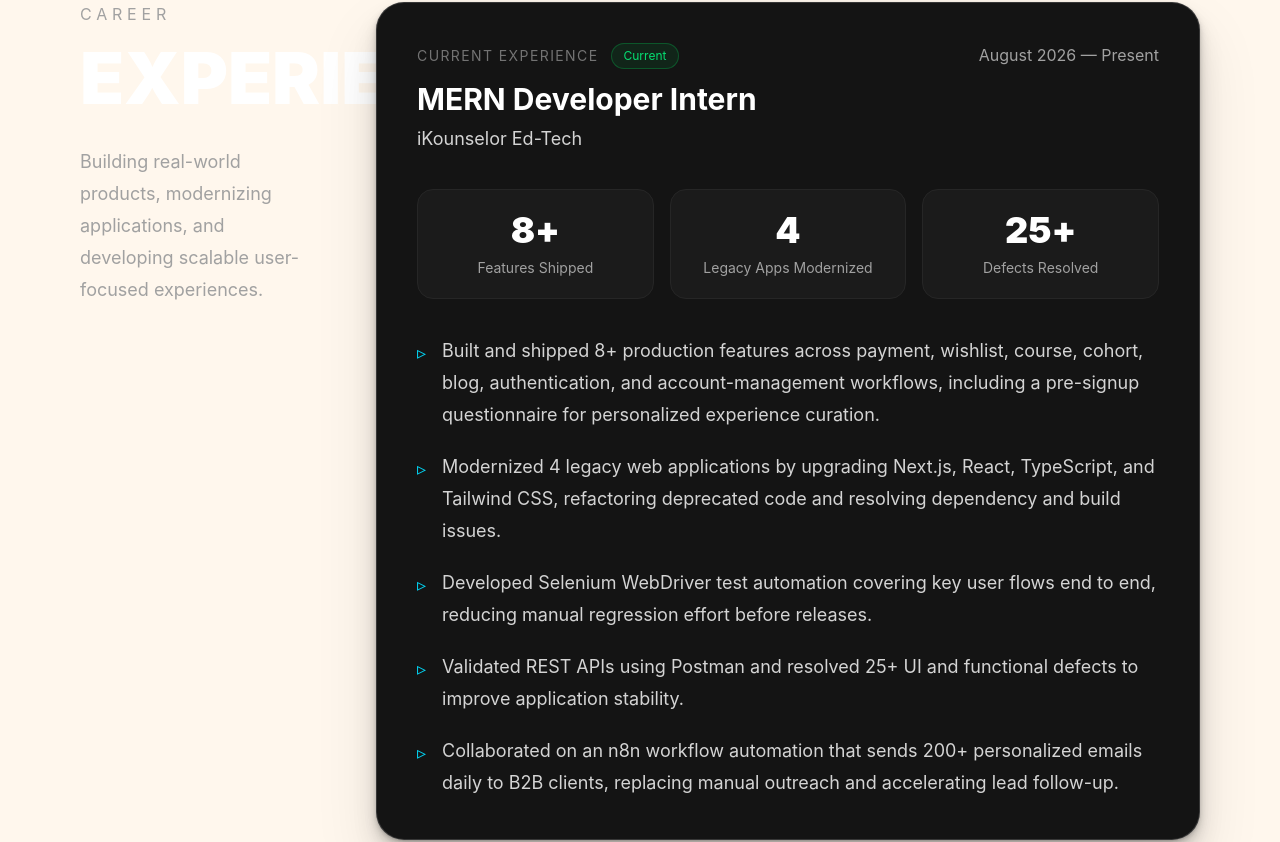
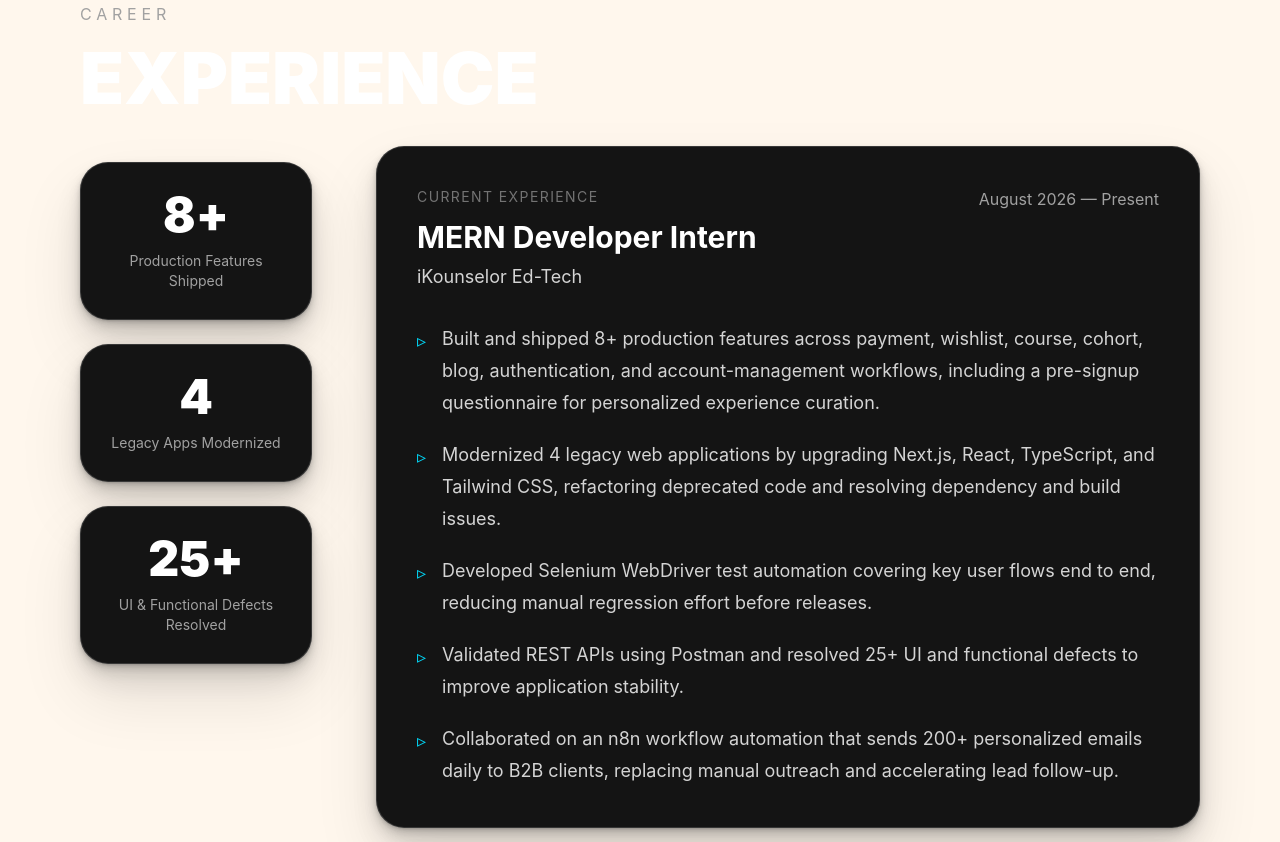
Before and after one commit to Prashant-K247/Portfolio, a React (Vite) app: page / in a window 1280 px wide. Shown: the part 4334-5176 px from the top of the page. Built offline with nearby package versions, Linux system fonts and the light colour scheme; a web font is replaced by a local one.

Commit message:
Refactor Experience component with updated data
Updated achievements and experiences in the Experience component. Changed values and labels for achievements, added detailed experience entries for internships, and modified tech stack.

```diff
--- a/src/component/Experience/Experience.jsx
+++ b/src/component/Experience/Experience.jsx
@@ -2,18 +2,11 @@
 import BorderGlow from "../ui/BorderGlow";
 import CountUp from "../ui/CountUp";
 
-const experiences = [
-  {
-    role: "MERN Developer Intern",
-    company: "iKounselor Ed-Tech",
-    duration: "August 2026 — Present",
-    current: true,
-
-    stats: [
+const achievements = [
   {
     value: 8,
     suffix: "+",
-        label: "Features Shipped",
+    label: "Production Features Shipped",
   },
   {
     value: 4,
@@ -23,52 +16,30 @@ const experiences = [
   {
     value: 25,
     suffix: "+",
-        label: "Defects Resolved",
+    label: "UI & Functional Defects Resolved",
   },
-    ],
+];
 
+const experiences = [
+  {
+    role: "MERN Developer Intern",
+    company: "iKounselor Ed-Tech",
+    duration: "August 2026 — Present",
     points: [
       "Built and shipped 8+ production features across payment, wishlist, course, cohort, blog, authentication, and account-management workflows, including a pre-signup questionnaire for personalized experience curation.",
-
       "Modernized 4 legacy web applications by upgrading Next.js, React, TypeScript, and Tailwind CSS, refactoring deprecated code and resolving dependency and build issues.",
-
       "Developed Selenium WebDriver test automation covering key user flows end to end, reducing manual regression effort before releases.",
-
       "Validated REST APIs using Postman and resolved 25+ UI and functional defects to improve application stability.",
-
       "Collaborated on an n8n workflow automation that sends 200+ personalized emails daily to B2B clients, replacing manual outreach and accelerating lead follow-up.",
     ],
   },
-
   {
     role: "Frontend Developer Intern",
     company: "Nexolvia LLP",
     duration: "October 2025 — March 2026",
-    current: false,
-
-    stats: [
-      {
-        value: 60,
-        suffix: "+",
-        label: "Code Commits",
-      },
-      {
-        value: 20,
-        suffix: "%",
-        label: "Faster Initial Load",
-      },
-      {
-        value: 5,
-        suffix: "+",
-        label: "Reusable Components",
-      },
-    ],
-
     points: [
       "Led end-to-end development of the Edit Event module, from UI implementation to backend logic and persistence, enabling users to modify event data without interrupting workflows.",
-
       "Contributed 60+ commits across development and migration branches while migrating the application from React.js to Next.js, leveraging server-side rendering to achieve a 20% reduction in measured initial page-load time.",
-
       "Developed 4 production-ready pages and 5+ reusable TypeScript components from Figma designs using Next.js, TypeScript, and Tailwind CSS.",
     ],
   },
@@ -99,26 +70,58 @@ export default function Experience() {
     >
       <div className="grid lg:grid-cols-12 gap-12 lg:gap-16">
 
-        {/* Left Side - Section Heading */}
+        {/* Left Side */}
         <div className="lg:col-span-3">
 
           <p className="uppercase tracking-[0.3em] text-neutral-400 mb-4">
             Career
           </p>
 
-          <h2 className="text-4xl md:text-7xl font-black mb-8">
+          <h2 className="text-4xl md:text-7xl font-black mb-12">
             EXPERIENCE
           </h2>
 
-          <p className="text-neutral-400 text-lg leading-8">
-            Building real-world products, modernizing applications,
-            and developing scalable user-focused experiences.
+          <div className="space-y-6">
+
+            {achievements.map((item) => (
+              <BorderGlow
+                key={item.label}
+                edgeSensitivity={0}
+                glowColor="40 80 80"
+                backgroundColor="#141414"
+                borderRadius={28}
+                glowRadius={90}
+                glowIntensity={1}
+                coneSpread={30}
+                animated={false}
+                colors={["#8b5cf6", "#3b82f6", "#06b6d4"]}
+              >
+                <div className="p-7 text-center">
+                  <h3 className="text-5xl font-black flex justify-center items-center">
+                    <CountUp
+                      from={0}
+                      to={item.value}
+                      separator=","
+                      direction="up"
+                      duration={2}
+                      delay={0}
+                      className="count-up-text"
+                    />
+                    <span>{item.suffix}</span>
+                  </h3>
+
+                  <p className="mt-3 text-sm text-neutral-400">
+                    {item.label}
                   </p>
+                </div>
+              </BorderGlow>
+            ))}
 
           </div>
+        </div>
 
-        {/* Right Side - Internship Experiences */}
-        <div className="lg:col-span-9 space-y-8">
+        {/* Right Side - Experience Timeline */}
+        <div className="lg:col-span-9 space-y-8 lg:mt-36">
 
           {experiences.map((experience, index) => (
             <BorderGlow
@@ -133,29 +136,14 @@ export default function Experience() {
               animated={false}
               colors={["#8b5cf6", "#3b82f6", "#06b6d4"]}
             >
-
               <div className="p-7 md:p-10">
 
-                {/* Internship Header */}
-                <div className="flex flex-col md:flex-row md:justify-between md:items-start gap-4">
+                <div className="flex flex-col md:flex-row md:justify-between md:items-start gap-3">
 
                   <div>
-
-                    <div className="flex items-center gap-3 mb-3">
-
-                      <p className="text-sm uppercase tracking-widest text-neutral-500">
-                        {experience.current
-                          ? "Current Experience"
-                          : "Previous Experience"}
+                    <p className="text-sm uppercase tracking-widest text-neutral-500 mb-3">
+                      {index === 0 ? "Current Experience" : "Previous Experience"}
                     </p>
-
-                      {experience.current && (
-                        <span className="text-xs px-3 py-1 rounded-full bg-green-500/10 text-green-400 border border-green-500/30">
-                          Current
-                        </span>
-                      )}
-
-                    </div>
 
                     <h3 className="text-2xl md:text-3xl font-bold">
                       {experience.role}
@@ -164,7 +152,6 @@ export default function Experience() {
                     <p className="text-lg text-neutral-300 mt-2">
                       {experience.company}
                     </p>
-
                   </div>
 
                   <p className="text-sm md:text-base text-neutral-400 md:text-right">
@@ -173,68 +160,29 @@ export default function Experience() {
 
                 </div>
 
-                {/* Individual Internship Statistics */}
-                <div className="grid grid-cols-1 sm:grid-cols-3 gap-4 mt-9">
-
-                  {experience.stats.map((stat) => (
-                    <div
-                      key={stat.label}
-                      className="rounded-2xl bg-[#1B1B1B] border border-neutral-800 p-5 text-center hover:border-neutral-600 transition-colors"
-                    >
-
-                      <h4 className="text-3xl md:text-4xl font-black flex justify-center items-center">
-
-                        <CountUp
-                          from={0}
-                          to={stat.value}
-                          separator=","
-                          direction="up"
-                          duration={2}
-                          delay={0}
-                          className="count-up-text"
-                        />
-
-                        <span>{stat.suffix}</span>
-
-                      </h4>
-
-                      <p className="text-sm text-neutral-400 mt-2">
-                        {stat.label}
-                      </p>
-
-                    </div>
-                  ))}
-
-                </div>
-
-                {/* Internship Responsibilities */}
-                <div className="mt-9 space-y-5 text-base md:text-lg text-neutral-300">
+                <div className="mt-8 space-y-5 text-base md:text-lg text-neutral-300">
 
                   {experience.points.map((point, i) => (
                     <div key={i} className="flex gap-4">
-
                       <span className="text-cyan-400 mt-1 shrink-0">
                         ▹
                       </span>
-
                       <p className="leading-8">
                         {point}
                       </p>
-
                     </div>
                   ))}
 
                 </div>
 
               </div>
-
             </BorderGlow>
           ))}
 
         </div>
 
         {/* Tech Stack */}
-        <div className="lg:col-span-full">
+        <div className="lg:col-span-full space-y-8">
 
           <BorderGlow
             edgeSensitivity={0}
@@ -247,7 +195,6 @@ export default function Experience() {
             animated={true}
             colors={["#8b5cf6", "#3b82f6", "#06b6d4"]}
           >
-
             <div className="p-8 md:p-10">
 
               <h3 className="text-3xl font-bold mb-8">
@@ -255,20 +202,17 @@ export default function Experience() {
               </h3>
 
               <div className="flex flex-wrap gap-3">
-
                 {techStack.map((tech) => (
                   <div
                     key={tech}
-                    className="px-5 py-3 rounded-full bg-[#1B1B1B] border border-neutral-700 text-sm md:text-base hover:border-cyan-500/50 transition-colors"
+                    className="px-5 py-3 rounded-full bg-[#1B1B1B] border border-neutral-700 text-sm md:text-base"
                   >
                     {tech}
                   </div>
                 ))}
-
               </div>
 
             </div>
-
           </BorderGlow>
 
         </div>
```
Lines whose indentation alone changed are shown as unchanged.
